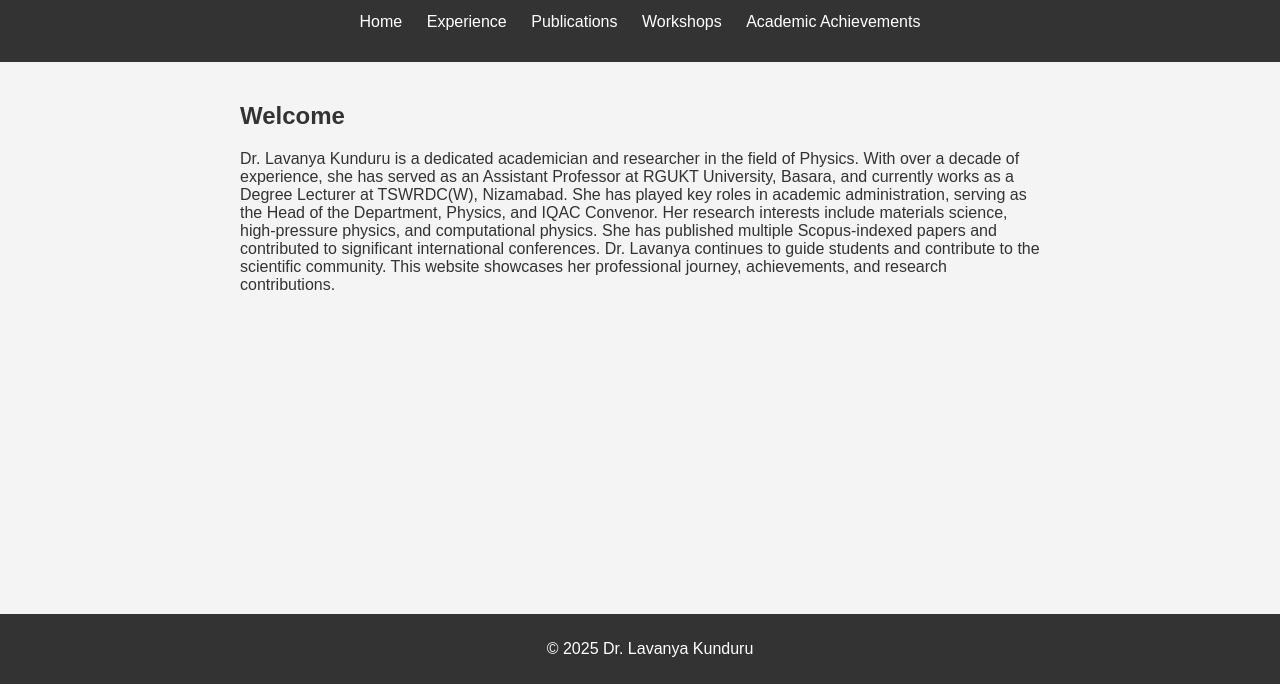
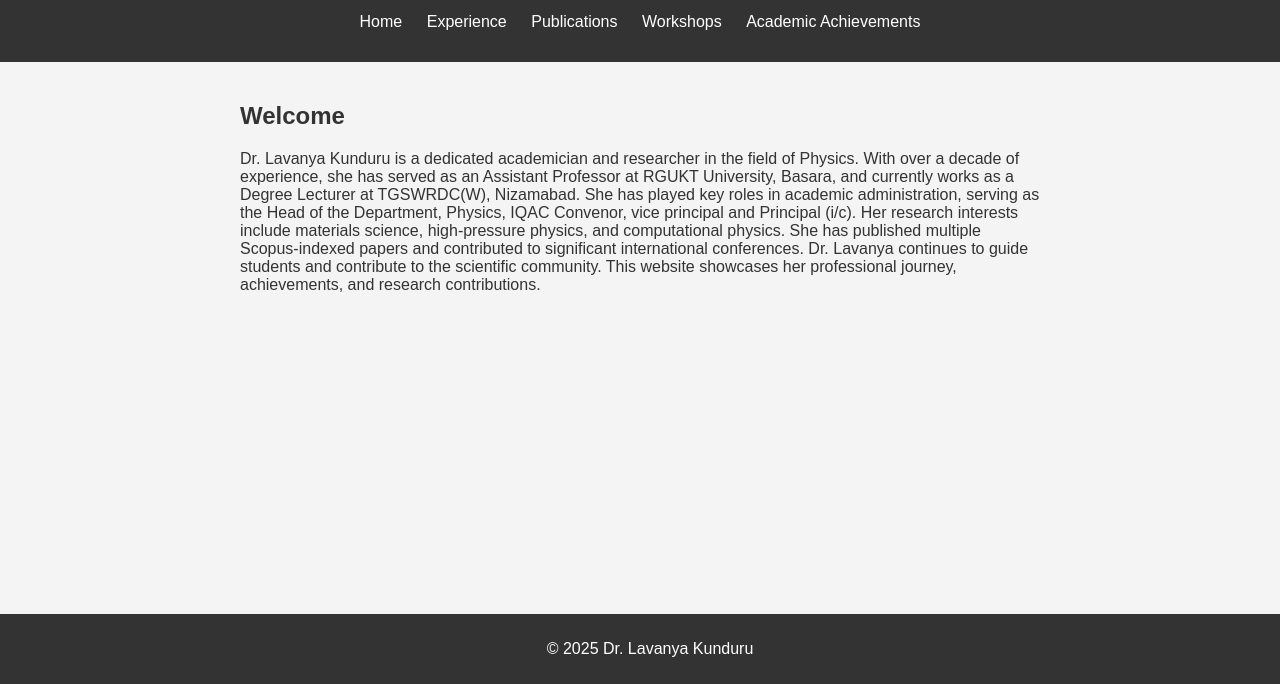
Before and after one commit to lavanya-kunduru/lavanyakunduru, a plain HTML site: page index.html in a window 1280 px wide. Shown: the part 116-800 px from the top of the page. Drawn offline with Linux system fonts and the light colour scheme; a script that the page names is missing.

Commit message:
Update index.html

```diff
--- a/index.html
+++ b/index.html
@@ -24,7 +24,7 @@
     <main>
         <section>
             <h2>Welcome</h2>
-            <p>Dr. Lavanya Kunduru is a dedicated academician and researcher in the field of Physics. With over a decade of experience, she has served as an Assistant Professor at RGUKT University, Basara, and currently works as a Degree Lecturer at TSWRDC(W), Nizamabad. She has played key roles in academic administration, serving as the Head of the Department, Physics, and IQAC Convenor.
+            <p>Dr. Lavanya Kunduru is a dedicated academician and researcher in the field of Physics. With over a decade of experience, she has served as an Assistant Professor at RGUKT University, Basara, and currently works as a Degree Lecturer at TGSWRDC(W), Nizamabad. She has played key roles in academic administration, serving as the Head of the Department, Physics, IQAC Convenor, vice principal and Principal (i/c).
 
 Her research interests include materials science, high-pressure physics, and computational physics. She has published multiple Scopus-indexed papers and contributed to significant international conferences.  Dr. Lavanya continues to guide students and contribute to the scientific community. This website showcases her professional journey, achievements, and research contributions.</p>
         </section>
```
